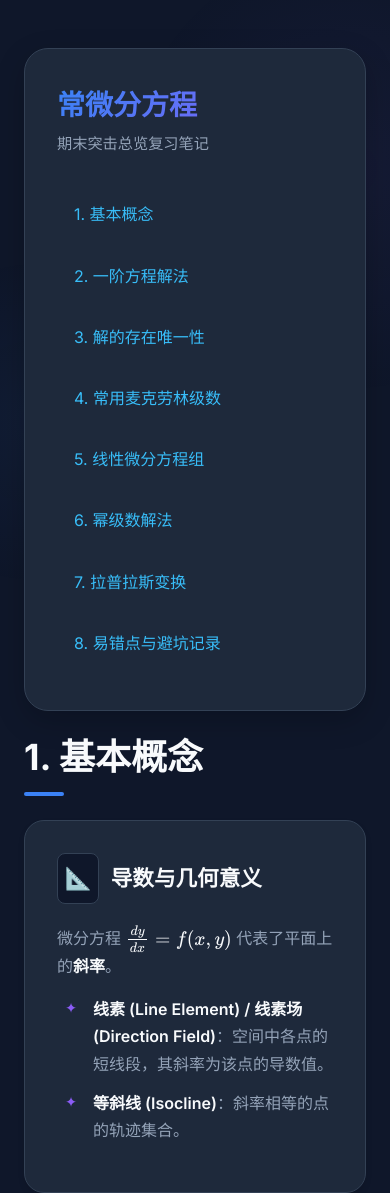
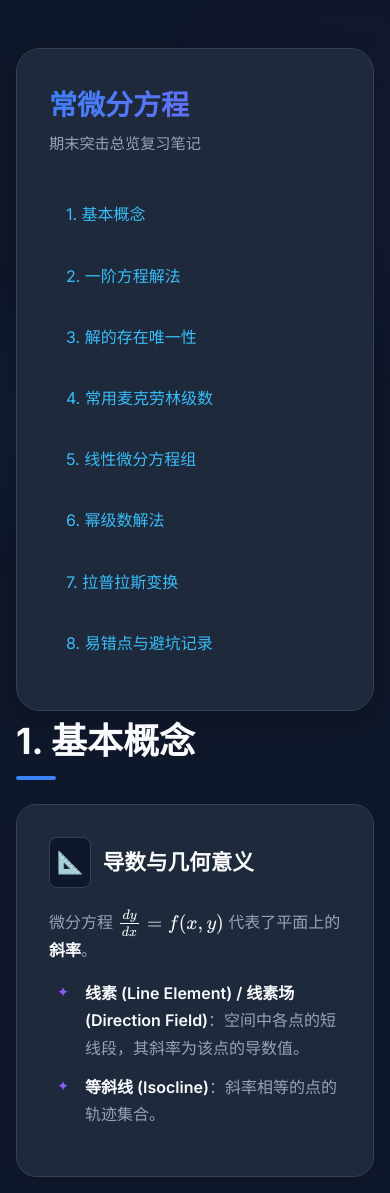
Before and after one commit to one-num-three/-, a plain HTML site: page index.html in a window 390 px wide. Shown: the top 1193 px of the page. Drawn offline with nearby package versions, Linux system fonts and the light colour scheme.

Commit message:
Fix mobile responsiveness and table overflow

```diff
--- a/index.html
+++ b/index.html
@@ -79,8 +79,22 @@
         @media (max-width: 1024px) {
             .container {
                 grid-template-columns: 1fr;
-                padding: 2rem 1.5rem;
+                padding: 1rem 1rem;
                 gap: 2rem;
+            }
+            .sidebar {
+                position: static;
+                padding: 1.5rem;
+                border-radius: 1rem;
+            }
+            .section-header {
+                font-size: 1.8rem;
+            }
+            .card {
+                padding: 1.25rem;
+            }
+            .card-title {
+                font-size: 1.2rem;
             }
         }
 
@@ -676,7 +690,8 @@
                         <div class="card-title"><span class="icon">📋</span> 常用变换表与解题步骤</div>
                         <div class="card-content">
                             <p class="highlight-text">三、基础常用函数变换（必背）</p>
-                            <table style="width: 100%; text-align: left; margin-bottom: 1.5rem; border-collapse: collapse; font-size: 1.1em;">
+                            <div style="width: 100%; overflow-x: auto;">
+                            <table style="width: 100%; text-align: left; margin-bottom: 1.5rem; border-collapse: collapse; font-size: 1.1em; white-space: nowrap;">
                                 <thead>
                                     <tr style="border-bottom: 2px solid var(--border-color);">
                                         <th style="padding: 0.5rem;">原函数 $f(t)$</th>
@@ -718,6 +733,7 @@
                                     </tr>
                                 </tbody>
                             </table>
+                            </div>
 
                             <p class="highlight-text">八、微分方程解题固定步骤</p>
                             <div class="note" style="margin-top: 0.5rem; background: rgba(56, 189, 248, 0.1); border-color: var(--accent-color); color: var(--text-main);">
```
